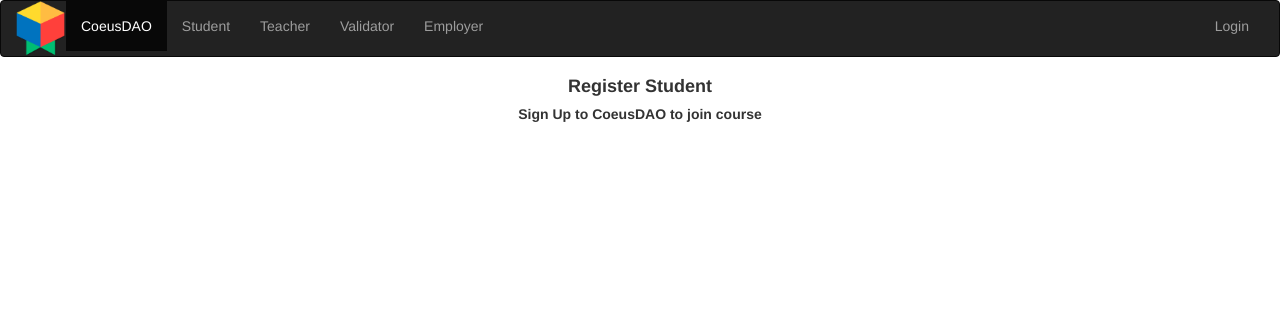
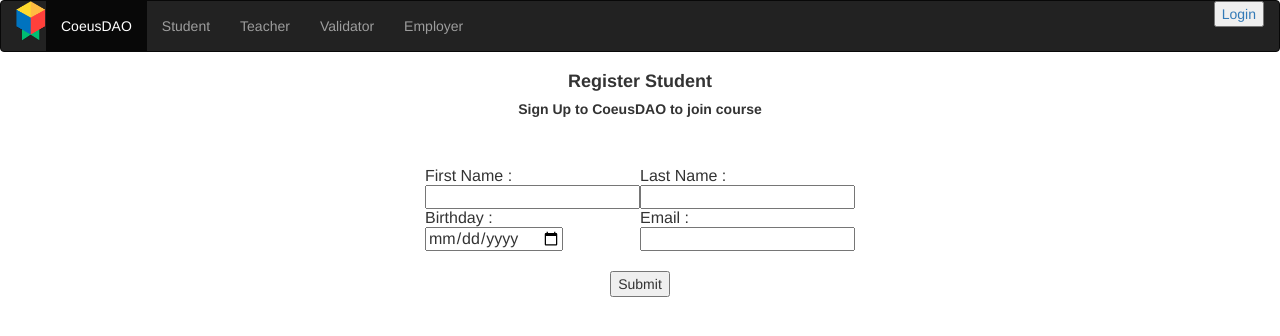
Before and after one commit to Alchemist21/CoeusDAO, a plain HTML site: page index.html in a window 1280 px wide. Drawn offline with nearby package versions, Linux system fonts and the light colour scheme.

Commit message:
new commit

```diff
--- a/index.css
+++ b/index.css
@@ -4,6 +4,6 @@ h4, h5 {
 }
 
 img {
-    width: 50px;
-    height: 55px;
+    width: 30px;
+    height: 40px;
 }
--- a/index.html
+++ b/index.html
@@ -27,11 +27,14 @@
           <li><a href="#">Student</a></li>
           <li><a href="#">Teacher</a></li>
           <li><a href="#">Validator</a></li>
-          <li><a href="">Employer</a> </li>
+          <li><a href="#">Employer</a> </li>
         </ul>
         <ul class="nav navbar-nav navbar-right">
-          <li><a href="#">Login</a></li>
-        </ul>
+            <form action="/action_page.php">
+              <li> <a href="#">
+            <button type="submit">Login</button></a></li>
+            </form>
+          </ul>
       </div>
     </div>
   </nav>
@@ -41,8 +44,48 @@
       <h5>Sign Up to CoeusDAO to join course</h5>
       <br>
       <br>
+      <center>
+      <form action="/action_page.php">
+      <table>
+          <tr>
+          <td>
+          First Name :
+          </td>
+          <td>
+          Last Name :
+          </td>
+          </tr>
+          <tr>
+            <td>
+              <input type="text">
+            </td>
+            <td>
+              <input type="text">
+            </td>
+          </tr>
 
+          <tr>
+            <td>
+              Birthday :
+              </td>
+              <td>
+              Email :
+              </td>
+              </tr>
+              <tr>
+                <td>
+                  <input type="date">
+                </td>
+                <td>
+                  <input type="email">
+                </td>
+              </tr>
 
+      </table>
+      <br>
+      <button>Submit</button>
+      </form>
+    </center>
 
 
 
```
